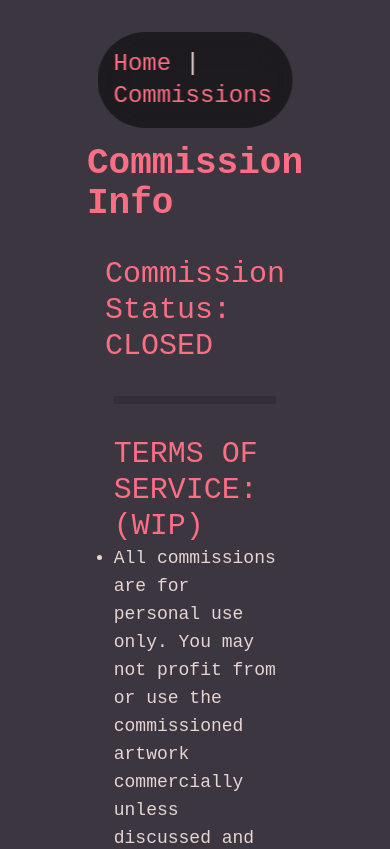
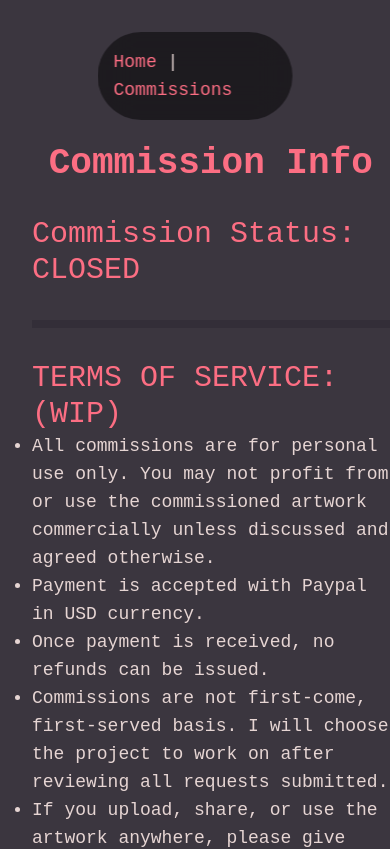
Before and after one commit to Jellis2k/jellis-comm, a SvelteKit app: page /commissions in a window 390 px wide. Shown: the top 849 px of the page. Built offline with nearby package versions, Linux system fonts and the light colour scheme.

Commit message:
Add a tiny bit of mobile responsiveness

```diff
--- a/src/routes/+layout.svelte
+++ b/src/routes/+layout.svelte
@@ -5,7 +5,7 @@
 
 <!-- Navigation -->
  <!-- border-2 border-[#fc6e83] -->
-<nav class="fixed top-8 left-1/2 transform -translate-x-1/2 text-2xl p-4 bg-black bg-opacity-50 backdrop-blur-lg rounded-full">
+<nav class="fixed top-8 left-1/2 transform -translate-x-1/2 sm:text-2xl text-lg p-4 bg-black bg-opacity-50 backdrop-blur-lg rounded-full ">
 	<a href="/" class="text-[#fc6e83] transition-colors duration-50 hover:text-[#e6d5d3]">Home</a>
 	<span>|</span>
 	<a href="/commissions" class="text-[#fc6e83] transition-colors duration-50 hover:text-[#e6d5d3]">Commissions</a>
--- a/src/routes/commissions/+page.svelte
+++ b/src/routes/commissions/+page.svelte
@@ -2,7 +2,7 @@
     let status = "CLOSED";
 </script>
 
-<div class="min-h-screen flex flex-col items-center w-5/12 mx-auto">
+<div class="min-h-screen flex flex-col items-center sm:w-5/12 w-11/12 sm:mx-auto mx-8">
     <h1 class="text-4xl font-bold mt-36">Commission Info</h1>
 
     <h2 class="text-3xl mt-8">Commission Status: {status}</h2>
```
